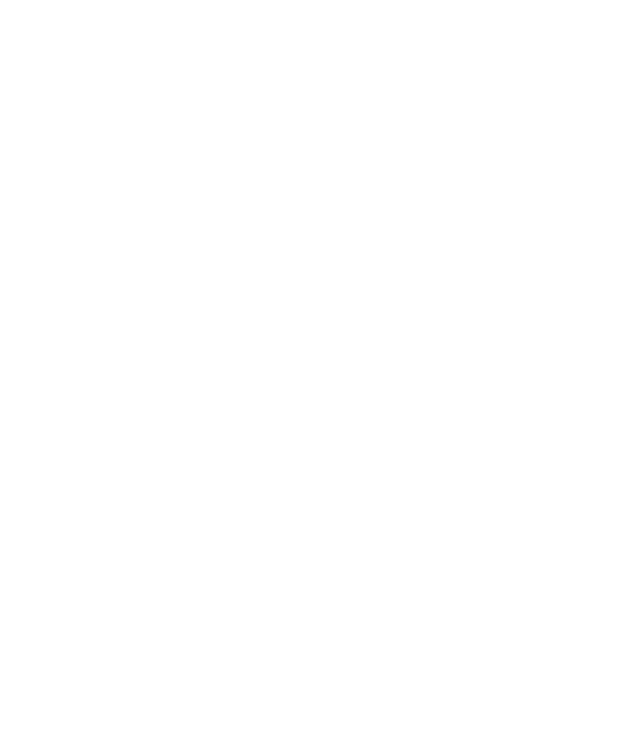
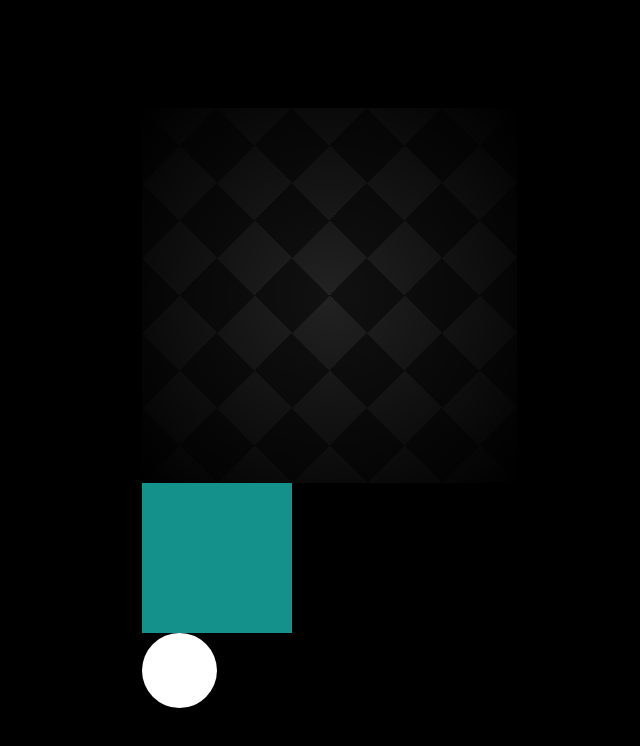
Before and after one commit to CBongard90/bouncing_ball, a plain HTML site: page index.html in a window 1280 px wide. Shown: the whole page, without its empty margins (311-951 px from the left). Drawn offline with Linux system fonts and the light colour scheme.

Commit message:
Placement of the floor ball and cube

```diff
--- a/index.html
+++ b/index.html
@@ -5,8 +5,13 @@
     <meta http-equiv="X-UA-Compatible" content="IE=edge">
     <meta name="viewport" content="width=device-width, initial-scale=1.0">
     <title>Document</title>
+    <link rel="stylesheet" href="style.css">
 </head>
 <body>
-
+    <div class="scene">
+        <div class="floor"></div>
+        <div class="cube"></div>
+        <div class="ball"></div>
+    </div>
 </body>
 </html>
--- a/style.css
+++ b/style.css
@@ -0,0 +1,29 @@
+:root{
+    --boxColor:rgba(32,223,213,0.65);
+}
+
+body{
+    background-color: black;
+    min-height: 100vh;
+    font-size: 75px;
+    display: flex;
+    justify-content: center;
+    align-items: center;
+}
+.ball{
+    width: 1em;
+    height: 1em;
+    border-radius: 50%;
+    background-color: white;
+}
+.floor{
+    width: 5em;
+    height: 5em;
+    background-image:radial-gradient(#0000, #000 100%), repeating-conic-gradient(from 45deg, #111 0deg 90deg, #222 90deg 180deg);
+    background-size: 100%, 1em 1em;
+}
+.cube{
+    width: 2em;
+    height: 2em;
+    background-color: var(--boxColor);
+}
```
